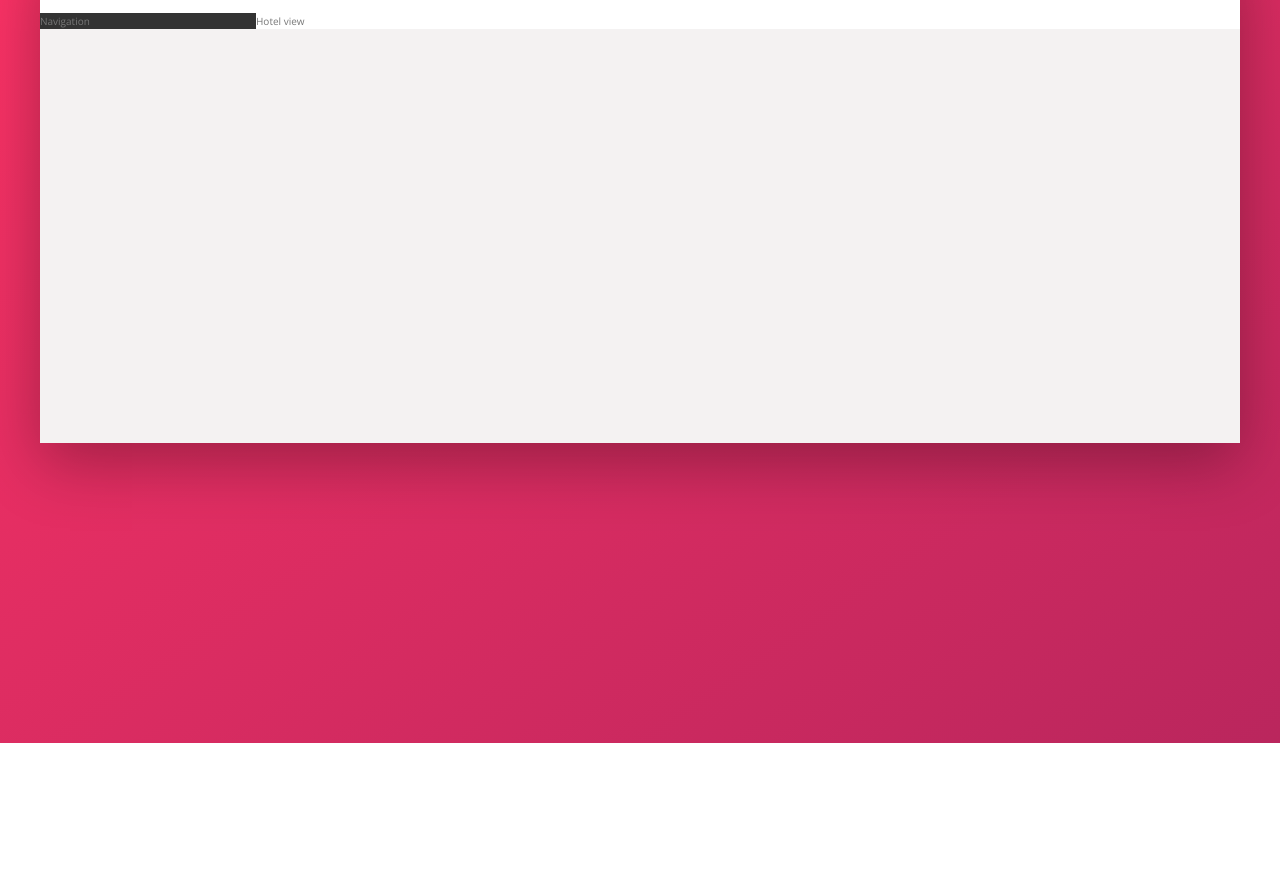
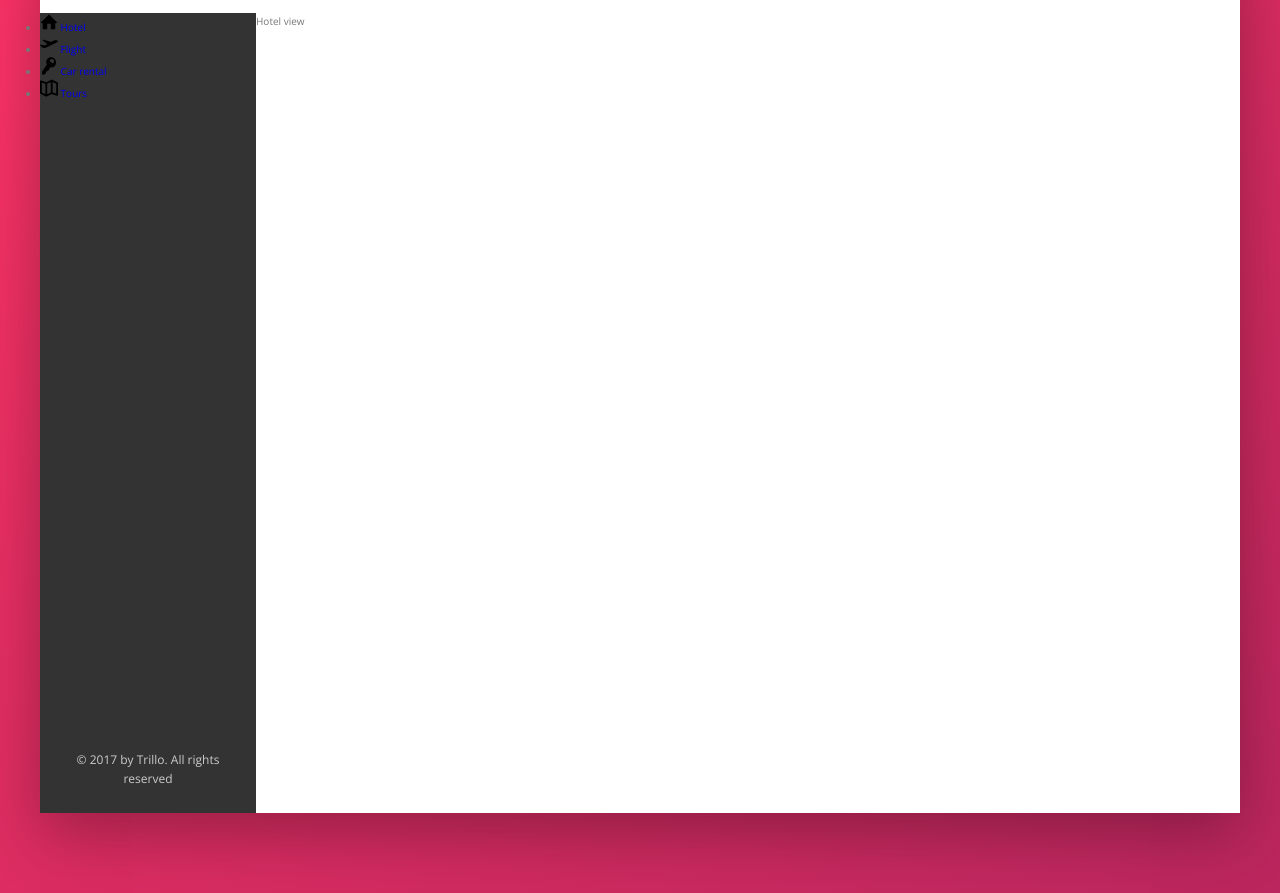
Before and after one commit to concentrator/trillo, a website: page index.html in a window 1280 px wide. Shown: the part 137-1030 px from the top of the page. Before the commit the page ends 880 px from the top, so only its background shows below. Drawn offline with nearby package versions, Linux system fonts and the light colour scheme.

Commit message:
Adds sidebar basic style

```diff
--- a/index.html
+++ b/index.html
@@ -45,7 +45,43 @@
         </header>
         <div class="content">
           <nav class="sidebar">
-            Navigation
+            <ul class="side-nav">
+              <li class="side-nav__item">
+                <a href="#" class="side-nav__link">
+                  <svg class="side-nav__icon">
+                    <use xlink:href="img/sprite.svg#icon-home"></use>
+                  </svg>
+                  <span>Hotel</span>
+                </a>
+              </li>
+              <li class="side-nav__item">
+                <a href="#" class="side-nav__link">
+                  <svg class="side-nav__icon">
+                    <use xlink:href="img/sprite.svg#icon-aircraft-take-off"></use>
+                  </svg>
+                  <span>Flight</span>
+                </a>
+              </li>
+              <li class="side-nav__item">
+                <a href="#" class="side-nav__link">
+                  <svg class="side-nav__icon">
+                    <use xlink:href="img/sprite.svg#icon-key"></use>
+                  </svg>
+                  <span>Car rental</span>
+                </a>
+              </li>
+              <li class="side-nav__item">
+                <a href="#" class="side-nav__link">
+                  <svg class="side-nav__icon">
+                    <use xlink:href="img/sprite.svg#icon-map"></use>
+                  </svg>
+                  <span>Tours</span>
+                </a>
+              </li>
+            </ul>
+            <p class="legal">
+              &copy; 2017 by Trillo. All rights reserved
+            </p>
           </nav>
           <main class="hotel-view">
             Hotel view
--- /dev/null
+++ b/scss/components/_legal.scss
@@ -0,0 +1,6 @@
+.legal {
+  padding: 2.5rem;
+  font-size: 1.2rem;
+  text-align: center;
+  color: var(--color-grey-light-4);
+}
--- /dev/null
+++ b/scss/components/_side-nav.scss
@@ -0,0 +1,15 @@
+.side-nav {
+
+  &__item {
+
+  }
+
+  &__link {
+
+  }
+
+  &__icon {
+    width: 1.8rem;
+    height: 1.8rem;
+  }
+}
--- a/scss/layout/_layout.scss
+++ b/scss/layout/_layout.scss
@@ -21,9 +21,13 @@
 .sidebar {
   background-color: var(--color-grey-dark-1);
   flex: 0 0 18%;
+  display: flex;
+  flex-direction: column;
+  justify-content: space-between;
 }
 
 .hotel-view {
   background-color: #ffffff;
   flex: 1;
+  min-height: 80rem;
 }
--- a/scss/style.scss
+++ b/scss/style.scss
@@ -2,9 +2,10 @@
 @import "base/typography";
 @import "base/utilities";
 
+@import "layout/layout";
+
 @import "components/logo";
 @import "components/search";
 @import "components/user-nav";
-
-
-@import "layout/layout";
+@import "components/side-nav";
+@import "components/legal";
```
Also changed, not shown: css/style.css.
